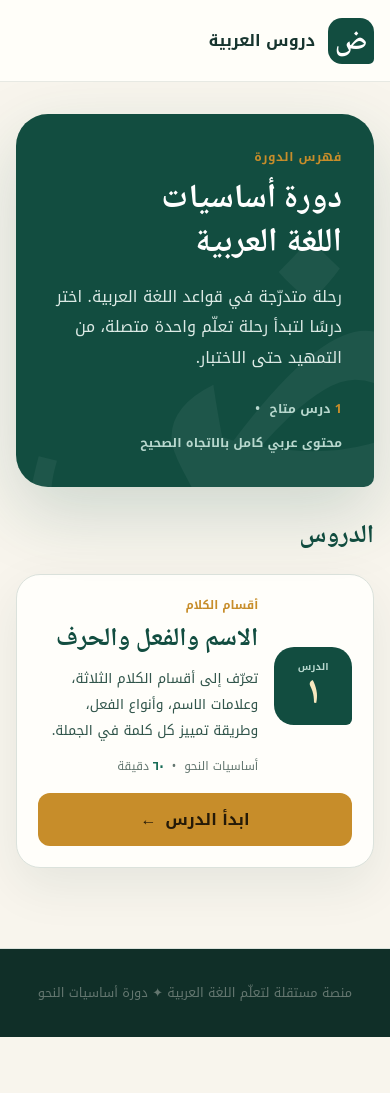
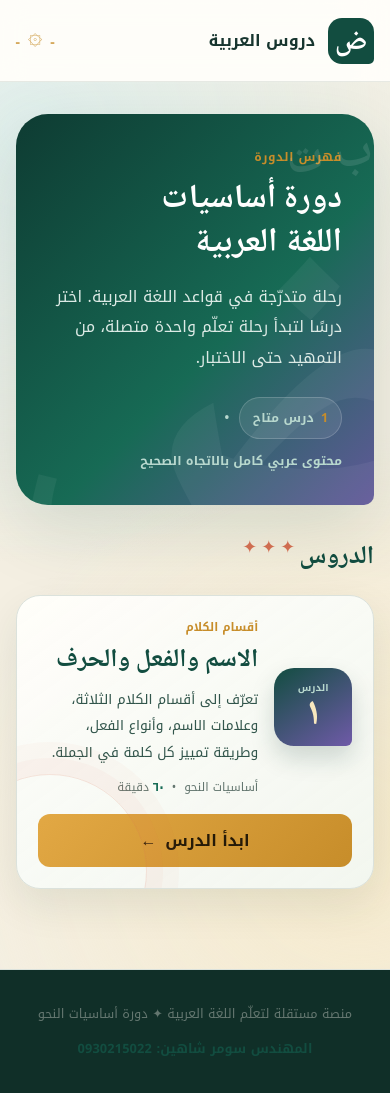
Before and after one commit to teteerhys1984-star/Arabic-Course, a React (Vite) app: page / in a window 390 px wide. Before the commit the page ends 1037 px from the top, so only its background shows below. Built offline with nearby package versions, Linux system fonts and the light colour scheme.

Commit message:
Polish Arabic course visuals and add instructor credit
Co-authored-by: arena-agent <297053741+arena-agent@users.noreply.github.com>

```diff
--- a/scripts/check-lesson1.mjs
+++ b/scripts/check-lesson1.mjs
@@ -111,6 +111,10 @@ if (!lesson.includes('LessonFlow')) {
 }
 
 // Course-wide rule: no WhatsApp/contact presentation may reappear in any lesson.
+// The instructor attribution is the sole, narrowly scoped plain-text exception requested
+// by the course owner; it is never a link, button, or contact block.
+const instructorCredit = 'المهندس سومر شاهين: 0930215022'
+const sourceWithoutInstructorCredit = fullSource.split(instructorCredit).join('')
 const forbiddenContact = [
   'تواصل عبر واتساب',
   'للاستفسار أو متابعة الدرس، تواصل عبر الرقم التالي.',
@@ -119,7 +123,7 @@ const forbiddenContact = [
   'whatsapp',
 ]
 for (const phrase of forbiddenContact) {
-  if (fullSource.toLowerCase().includes(phrase.toLowerCase())) {
+  if (sourceWithoutInstructorCredit.toLowerCase().includes(phrase.toLowerCase())) {
     failures.push(`Forbidden WhatsApp/contact content is still present: ${phrase}`)
   }
 }
--- a/src/app/CourseHome.tsx
+++ b/src/app/CourseHome.tsx
@@ -53,6 +53,7 @@ export function CourseHome() {
 
       <footer className="course-footer">
         <p>منصة مستقلة لتعلّم اللغة العربية <span aria-hidden="true">✦</span> دورة أساسيات النحو</p>
+        <p className="instructor-credit">المهندس سومر شاهين: 0930215022</p>
       </footer>
     </div>
   )
--- a/src/main.tsx
+++ b/src/main.tsx
@@ -2,6 +2,7 @@ import { StrictMode } from 'react'
 import { createRoot } from 'react-dom/client'
 import { App } from './app/App'
 import './styles/global.css'
+import './styles/visual-polish.css'
 
 createRoot(document.getElementById('root')!).render(
   <StrictMode>
--- a/src/shared/components/LessonShell.tsx
+++ b/src/shared/components/LessonShell.tsx
@@ -54,10 +54,13 @@ export function LessonShell({ lesson, children }: LessonShellProps) {
       <main className="lesson-main">{children}</main>
 
       <footer className="lesson-footer">
-        <p>
-          منصة مستقلة لتعلّم اللغة العربية <span aria-hidden="true">✦</span> الدرس{' '}
-          <bdi>{lesson.number}</bdi>: {lesson.eyebrow}
-        </p>
+        <div className="lesson-footer__copy">
+          <p>
+            منصة مستقلة لتعلّم اللغة العربية <span aria-hidden="true">✦</span> الدرس{' '}
+            <bdi>{lesson.number}</bdi>: {lesson.eyebrow}
+          </p>
+          <p className="instructor-credit">المهندس سومر شاهين: 0930215022</p>
+        </div>
         <a
           href="#/"
           className="lesson-footer__home"
--- a/src/styles/global.css
+++ b/src/styles/global.css
@@ -404,8 +404,7 @@ footer p { margin: 0; font-size: .8rem; }
 }
 
 /* ==========================================================================
-   Course-wide architecture: index homepage, reusable long-page lesson shell,
-   sticky scroll-anchor section navigation, and narrative milestones.
+   Course-wide architecture: index homepage and reusable sequential lesson shell.
    ========================================================================== */
 
 /* ---- Course index (homepage / lesson hub) ---- */
--- /dev/null
+++ b/src/styles/visual-polish.css
@@ -0,0 +1,153 @@
+/* Expressive visual layer: decorative only; lesson content and sequential structure stay untouched. */
+:root {
+  --coral: #d96f52;
+  --sky: #d9eff0;
+  --violet: #6f5aa8;
+  --shadow-lifted: 0 24px 70px rgb(18 77 64 / 14%);
+}
+
+body {
+  background:
+    radial-gradient(circle at 8% 12%, rgb(217 239 240 / 72%), transparent 27rem),
+    radial-gradient(circle at 92% 76%, rgb(247 231 190 / 62%), transparent 25rem),
+    var(--cream);
+}
+
+.course-topbar::after,
+.lesson-topbar::after {
+  content: 'ـ  ۞  ـ';
+  margin-inline-start: auto;
+  color: var(--gold);
+  font: 700 1.3rem/1 'Noto Naskh Arabic', serif;
+  letter-spacing: .35rem;
+  opacity: .75;
+}
+
+.course-hero {
+  background:
+    linear-gradient(135deg, rgb(14 59 50 / 98%), rgb(23 108 86 / 94%) 58%, rgb(111 90 168 / 86%)),
+    var(--green-dark);
+  box-shadow: var(--shadow-lifted);
+}
+.course-hero::before {
+  content: 'أ ب ت';
+  position: absolute;
+  inset-inline-start: -1.5rem;
+  inset-block-start: 1.2rem;
+  color: rgb(255 255 255 / 11%);
+  font: 700 clamp(3rem, 10vw, 7rem)/1 'Noto Naskh Arabic', serif;
+  transform: rotate(-7deg);
+}
+.course-hero__stats span:first-child {
+  display: inline-flex;
+  align-items: center;
+  gap: .45rem;
+  padding: .5rem .8rem;
+  border: 1px solid rgb(255 255 255 / 18%);
+  border-radius: 999px;
+  background: rgb(255 255 255 / 9%);
+}
+
+.lesson-index__title::after {
+  content: '  ✦  ✦  ✦';
+  color: var(--coral);
+  font-size: .7em;
+  vertical-align: middle;
+}
+.lesson-index-card {
+  position: relative;
+  overflow: hidden;
+  background: linear-gradient(145deg, rgb(255 254 250 / 98%), rgb(242 248 244 / 88%));
+  box-shadow: 0 16px 42px rgb(19 57 47 / 9%);
+}
+.lesson-index-card::after {
+  content: '';
+  position: absolute;
+  inset-inline-end: -4rem;
+  inset-block-end: -5rem;
+  width: 12rem;
+  height: 12rem;
+  border: 1px solid rgb(217 111 82 / 18%);
+  border-radius: 50%;
+  box-shadow: 0 0 0 1rem rgb(217 111 82 / 4%), 0 0 0 2rem rgb(217 111 82 / 3%);
+  pointer-events: none;
+}
+.lesson-index-card__badge {
+  background: linear-gradient(145deg, var(--green-dark), var(--violet));
+  box-shadow: 0 12px 24px rgb(14 59 50 / 18%);
+}
+.button { transition: transform .2s ease, box-shadow .2s ease, filter .2s ease; }
+.button:hover:not(:disabled) { transform: translateY(-2px); filter: saturate(1.12); box-shadow: 0 9px 20px rgb(18 77 64 / 16%); }
+.button--primary { background: linear-gradient(135deg, #e2a844, var(--gold)); }
+.button--secondary { background: linear-gradient(135deg, var(--green), var(--green-dark)); }
+
+.lesson-main {
+  position: relative;
+}
+.lesson-main::before {
+  content: '۞';
+  position: fixed;
+  inset-inline-end: 2vw;
+  inset-block-start: 30vh;
+  color: rgb(199 141 42 / 13%);
+  font-size: 7rem;
+  pointer-events: none;
+  z-index: -1;
+}
+.lesson-step__heading {
+  position: relative;
+  padding: clamp(1.2rem, 3vw, 1.8rem) clamp(1.2rem, 3vw, 2rem);
+  border: 1px solid rgb(199 141 42 / 24%);
+  border-radius: 24px 24px 8px 24px;
+  background: linear-gradient(115deg, rgb(255 254 250 / 95%), rgb(247 231 190 / 48%));
+  box-shadow: 0 14px 35px rgb(19 57 47 / 7%);
+}
+.lesson-step__heading::before {
+  content: '✦';
+  position: absolute;
+  inset-inline-start: 1rem;
+  inset-block-start: .65rem;
+  color: var(--coral);
+  font-size: 1.4rem;
+}
+.lesson-step__heading h2 { color: var(--green-dark); }
+.lesson-step__heading p { margin-block-end: 0; }
+.lesson-flow__progress {
+  color: white;
+  background: linear-gradient(135deg, var(--violet), var(--green));
+  box-shadow: 0 8px 18px rgb(111 90 168 / 18%);
+}
+.lesson-flow__track { height: 9px; background: rgb(23 53 47 / 10%); }
+.lesson-flow__track-fill { background: linear-gradient(90deg, var(--coral), var(--gold), var(--green)); }
+.lesson-flow__pager { padding: 1.3rem; border: 1px solid var(--line); border-radius: 20px; background: rgb(255 254 250 / 76%); }
+.lesson-flow__pager .button { box-shadow: 0 8px 18px rgb(18 77 64 / 10%); }
+
+.card, .activity-card, .word-builder, .activity-panel, .challenge-panel, .official-test {
+  box-shadow: 0 16px 40px rgb(19 57 47 / 8%);
+}
+.card--accent { background: linear-gradient(145deg, var(--green-dark), var(--violet)); }
+.activity-card, .activity-panel, .ayn-activity { background: linear-gradient(145deg, #f2f8f4, var(--sky)); }
+.challenge-panel { background: linear-gradient(145deg, #fff7e6, #f7e7be); }
+.activity-number, .activity-badge { background: linear-gradient(135deg, var(--coral), var(--gold)); }
+.letter-chip:hover, .sign-card:hover, .part-card:hover { transform: translateY(-3px); box-shadow: var(--shadow-lifted); }
+.letter-chip, .sign-card, .part-card { transition: transform .2s ease, box-shadow .2s ease; }
+
+.instructor-credit {
+  color: var(--gold-soft);
+  font-weight: 600;
+  letter-spacing: .01em;
+}
+.course-footer .instructor-credit { margin-block-start: .65rem; color: var(--green-dark); }
+.lesson-footer__copy { display: grid; gap: .2rem; }
+.lesson-footer__copy p { margin: 0; }
+
+@media (max-width: 620px) {
+  .course-topbar::after, .lesson-topbar::after { font-size: 1rem; letter-spacing: .15rem; }
+  .lesson-main::before { display: none; }
+  .lesson-step__heading { padding: 1rem 1.1rem; }
+  .lesson-flow__pager { padding: 1rem; }
+}
+@media (prefers-reduced-motion: reduce) {
+  .button, .letter-chip, .sign-card, .part-card { transition: none; }
+  .button:hover:not(:disabled), .letter-chip:hover, .sign-card:hover, .part-card:hover { transform: none; }
+}
```
Also changed, not shown: 1 other file (tests, documents, lock files or other folders).
